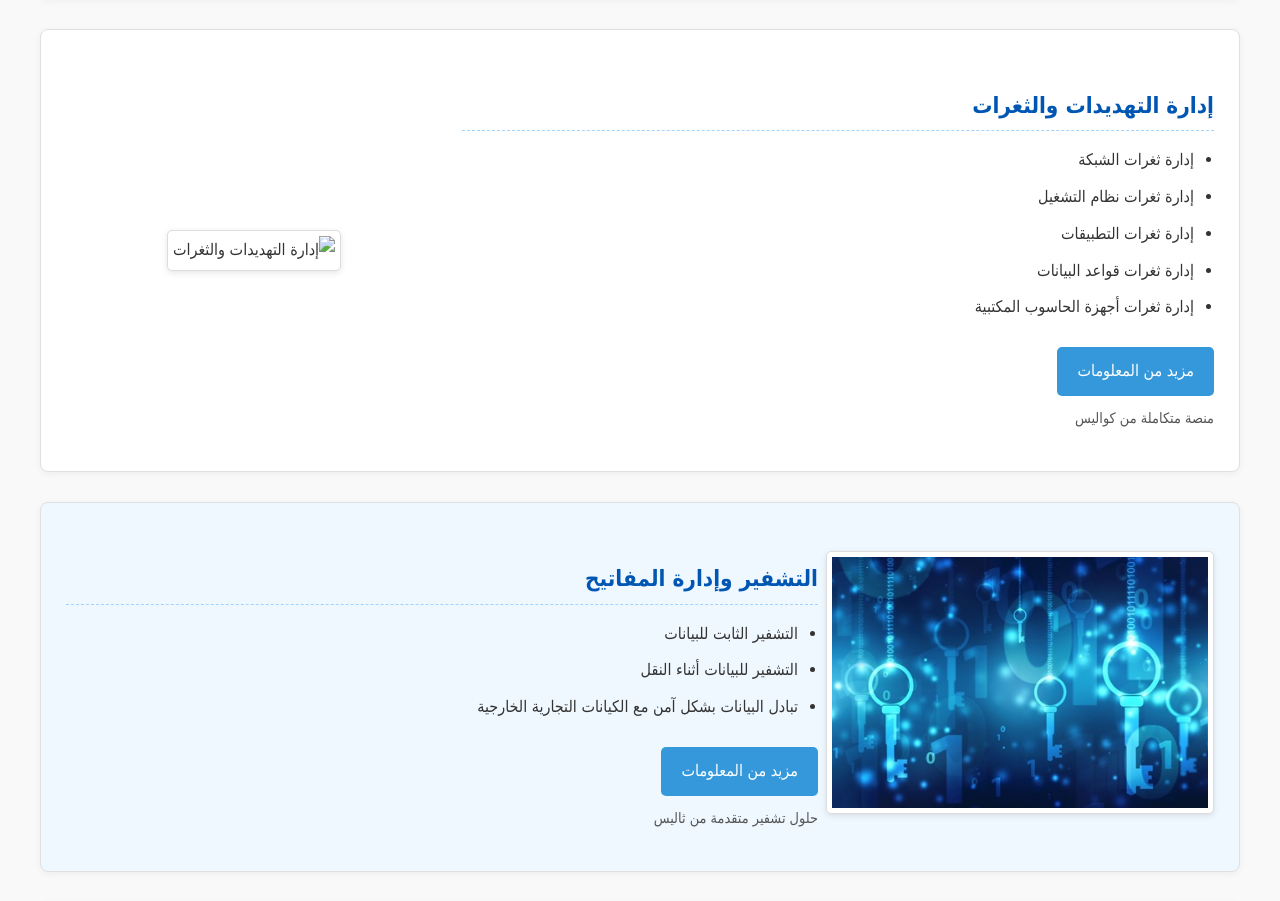
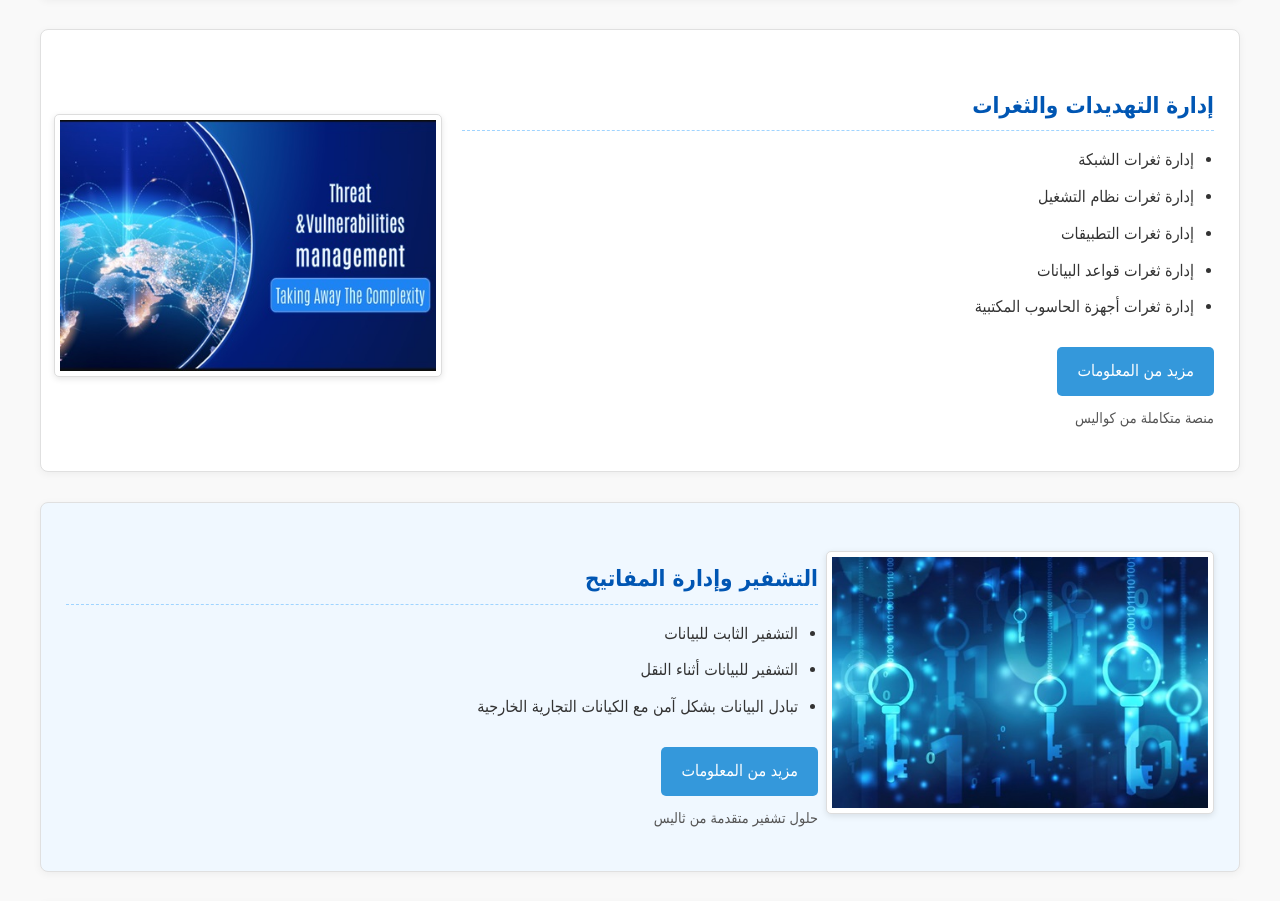
Before and after one commit to Yousif192025/Cybersecurity-Path, a plain HTML site: page public/it-cybersecurity.html in a window 1280 px wide. Shown: the part 1607-2508 px from the top of the page. Drawn offline with Linux system fonts and the light colour scheme; files that its build step writes are made by us from their sources; a script that the page names is missing; files whose address does not match are found by name.

Commit message:
Update it-cybersecurity.html

```diff
--- a/public/it-cybersecurity.html
+++ b/public/it-cybersecurity.html
@@ -268,7 +268,8 @@
 
     <div class="service-section">
         <div class="image-container">
-            <img src="my-images/threat-management.jpg" alt="إدارة التهديدات والثغرات">
+            <img src="/public/assets/images
+/screenshots/threat-management.jpg" alt="إدارة التهديدات والثغرات">
         </div>
         <div class="text-content">
             <h3>إدارة التهديدات والثغرات</h3>
```
